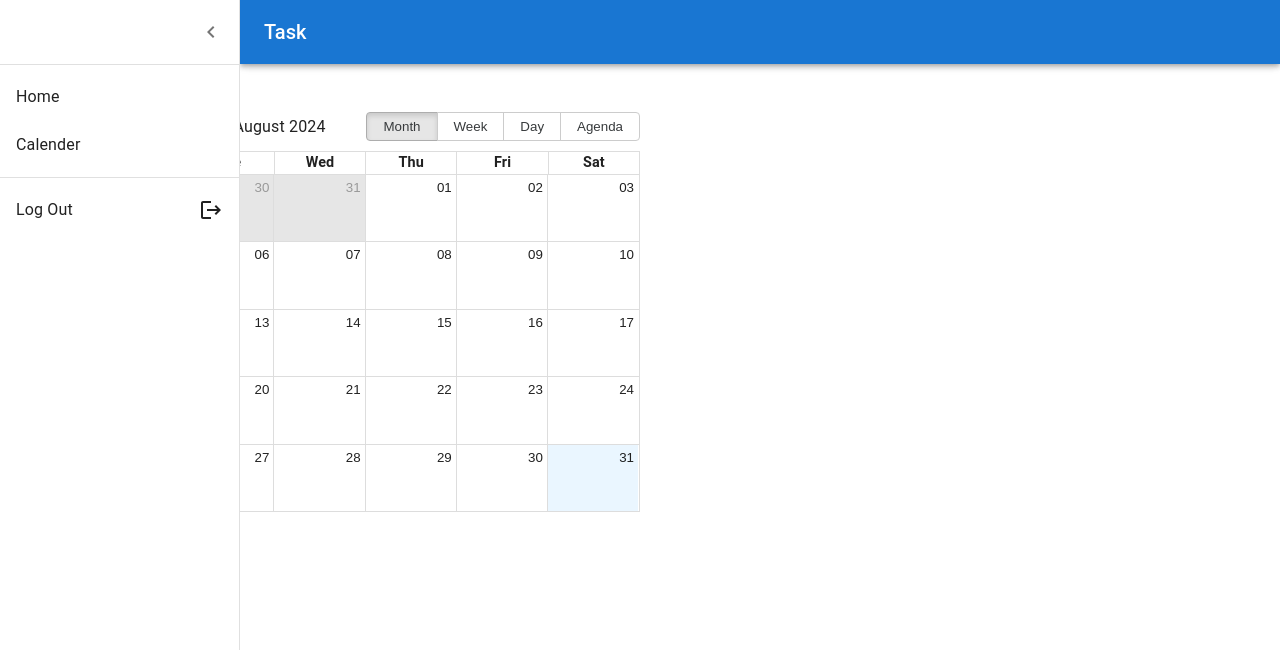
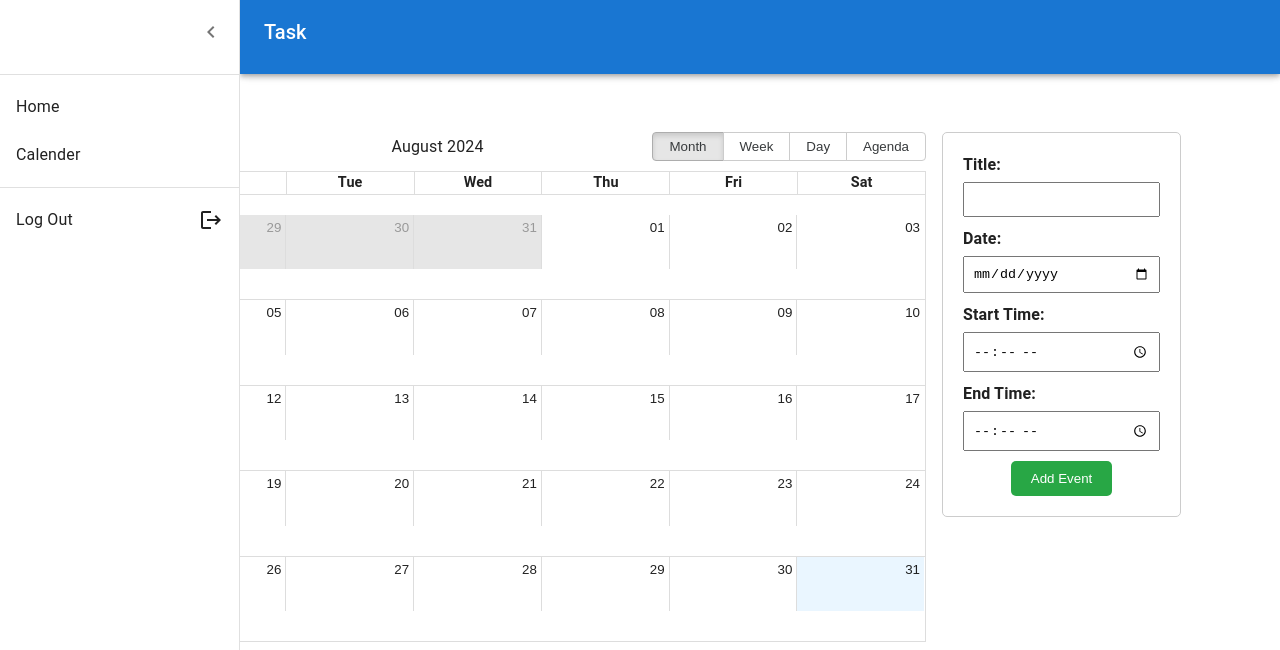
Before and after one commit to yadhu2309/frontend, a React (Create React App) app: page /calender in a window 1280 px wide. Shown: the top 650 px of the page. Built offline with nearby package versions, Linux system fonts and the light colour scheme; no server answers.

Commit message:
addevent field added

```diff
--- a/src/App.js
+++ b/src/App.js
@@ -1,7 +1,7 @@
 import './App.css';
 import {BrowserRouter as Router,Route,Routes} from 'react-router-dom'
 import Homepage from './pages/Homepage';
-import Calender from './pages/CalenderPage';
+import Calender from './pages/calenderpage/CalenderPage';
 import Login from './pages/Login';
 
 function App() {
--- a/src/index.js
+++ b/src/index.js
@@ -8,9 +8,9 @@ import  AppProvider  from './utils/AppContext';
 
 const root = ReactDOM.createRoot(document.getElementById('root'));
 root.render(
-  // <AppProvider>
+  <AppProvider>
     <App />
-  // </AppProvider>
+  </AppProvider>
   // </React.StrictMode>
   // <React.StrictMode>
 );
--- a/src/pages/CalenderPage.jsx
+++ /dev/null
@@ -1,47 +0,0 @@
-import React, { useEffect, useState } from "react";
-import SideNav from "../components/Dashboard";
-import { Calendar, momentLocalizer } from "react-big-calendar";
-import moment from "moment";
-import "react-big-calendar/lib/css/react-big-calendar.css";
-import axios from "axios";
-
-const localizer = momentLocalizer(moment);
-function Calender() {
-const[events, setEvents] = useState([])
-  // const startTime = new Date(2024, 7, 24, 10, 33, 30, 0);
-  // const events = [
-  //   {
-  //     title: "Morning Meeting",
-  //     // date: '30-08-2024',      // Date in DD-MM-YYYY format
-  //     start: startTime, // Start time in HH:MM format
-  //     end: moment(startTime).add(1, "hours").toDate(), // End time in HH:MM format.add
-  //   },
-  // ];
-  useEffect(() => {
-    axios
-      .get("http://127.0.0.1:8000/tasks/")
-      .then((response) => {
-        console.log("events1", response.data)
-        setEvents(response.data)
-
-
-      });
-
-  }, []);
-
-  return (
-    <div>
-      <SideNav />
-      {events&&console.log('events', events)}
-      <Calendar
-        localizer={localizer}
-        events={events}
-        startAccessor="start"
-        endAccessor="end"
-        style={{ height: "50vh", width: "50vw" }}
-      />
-    </div>
-  );
-}
-
-export default Calender;
--- a/src/pages/Login.jsx
+++ b/src/pages/Login.jsx
@@ -1,22 +1,34 @@
 // src/Login.js
 import axios from 'axios';
-import React, { useState } from 'react';
+import React, { useContext, useState } from 'react';
+import { useNavigate } from 'react-router-dom';
+import { AppContext } from '../utils/AppContext';
 
 const Login = () => {
+  const { authToken, setAuthToken, client } = useContext(AppContext)
   const [email, setEmail] = useState('');
   const [password, setPassword] = useState('');
+  const navigate = useNavigate();
 
   const handleSubmit = (event) => {
     event.preventDefault();
     // Here you can add authentication logic
-    axios.defaults.xsrfCookieName = 'csrftoken'
-    axios.defaults.xsrfHeaderName = 'X-CSRFToken'
-    axios.defaults.withCredentials = true
+    // axios.defaults.xsrfCookieName = 'csrftoken'
+    // axios.defaults.xsrfHeaderName = 'X-CSRFToken'
+    // axios.defaults.withCredentials = true
 
-   axios.post('http://127.0.0.1:8000/user/login/',{
+   client.post('/user/login/',{
     email: email,
     password: password,
-   }).then((response)=>console.log(response.data))
+   }).then((response)=>{
+    console.log(response.data)
+    if(response.status === 200){
+
+      localStorage.setItem('token', response.data.access)
+      setAuthToken(response.data.access)
+      navigate('/')
+    }
+  })
   };
 
   return (
--- /dev/null
+++ b/src/pages/calenderpage/AddEvent.css
@@ -0,0 +1,37 @@
+form {
+    /* max-width: 600px; */
+    margin: 0 auto;
+    padding: 20px;
+    border: 1px solid #ccc;
+    border-radius: 5px;
+  }
+
+  div {
+    margin-bottom: 10px;
+  }
+
+  label {
+    display: flex;
+    justify-content: start;
+    margin-bottom: 5px;
+    font-weight: bold;
+  }
+
+  input {
+    width: 100%;
+    padding: 8px;
+    box-sizing: border-box;
+  }
+
+  button {
+    padding: 10px 20px;
+    background-color: #28a745;
+    color: white;
+    border: none;
+    border-radius: 5px;
+    cursor: pointer;
+  }
+
+  button:hover {
+    background-color: #218838;
+  }
--- /dev/null
+++ b/src/pages/calenderpage/AddEvent.jsx
@@ -0,0 +1,64 @@
+import React, { useState } from 'react';
+import './AddEvent.css'
+
+function EventForm({ onSubmit }) {
+  const [title, setTitle] = useState('');
+  const [date, setDate] = useState('');
+  const [startTime, setStartTime] = useState('');
+  const [endTime, setEndTime] = useState('');
+
+  const handleSubmit = (e) => {
+    e.preventDefault();
+    const eventData = {
+      title,
+      date,
+      startTime,
+      endTime
+    };
+    onSubmit(eventData);
+  };
+
+  return (
+    <form onSubmit={handleSubmit}>
+      <div>
+        <label>Title:</label>
+        <input
+          type="text"
+          value={title}
+          onChange={(e) => setTitle(e.target.value)}
+          required
+        />
+      </div>
+      <div>
+        <label>Date:</label>
+        <input
+          type="date"
+          value={date}
+          onChange={(e) => setDate(e.target.value)}
+          required
+        />
+      </div>
+      <div>
+        <label>Start Time:</label>
+        <input
+          type="time"
+          value={startTime}
+          onChange={(e) => setStartTime(e.target.value)}
+          required
+        />
+      </div>
+      <div>
+        <label>End Time:</label>
+        <input
+          type="time"
+          value={endTime}
+          onChange={(e) => setEndTime(e.target.value)}
+          required
+        />
+      </div>
+      <button type="submit">Add Event</button>
+    </form>
+  );
+}
+
+export default EventForm;
--- /dev/null
+++ b/src/pages/calenderpage/CalenderPage.jsx
@@ -0,0 +1,58 @@
+import React, { useContext, useEffect, useState } from "react";
+import SideNav from "../../components/Dashboard";
+import { Calendar, momentLocalizer } from "react-big-calendar";
+import moment from "moment";
+import "react-big-calendar/lib/css/react-big-calendar.css";
+import axios from "axios";
+import { AppContext } from "../../utils/AppContext";
+import EventForm from "./AddEvent";
+import Grid from '@mui/material/Grid2';
+import { Padding } from "@mui/icons-material";
+
+
+
+const localizer = momentLocalizer(moment);
+function Calender() {
+  const { client, authToken } = useContext(AppContext);
+  const [events, setEvents] = useState([]);
+  useEffect(() => {
+    client
+      .get("/tasks/", {
+        headers: {
+          Authorization: `Bearer ${authToken}`, // Add the token to the Authorization header
+        },
+      })
+      .then((response) => {
+        console.log("events1", response.data);
+        setEvents(response.data);
+      });
+  }, []);
+
+  return (
+    <div>
+      <SideNav />
+      <Grid container spacing={2} style={{padding: '0px 0px 0px 30px'}}>
+        <Grid item xs={8}>
+        <Calendar
+          localizer={localizer}
+          events={events}
+          startAccessor={(event) => {
+            return new Date(event.start);
+          }}
+          endAccessor={(event) => {
+            return new Date(event.end);
+          }}
+          style={{ height: "65vh", width: "70vw" }}
+        />
+        </Grid>
+        <Grid item xs={4}>
+        <EventForm />
+        </Grid>
+        </Grid>
+
+
+    </div>
+  );
+}
+
+export default Calender;
--- a/src/utils/AppContext.jsx
+++ b/src/utils/AppContext.jsx
@@ -1,33 +1,41 @@
 import axios from "axios";
-import { createContext } from "react";
+import { createContext, useState } from "react";
 
-export const AppContext = createContext()
+export const AppContext = createContext();
 
-function AppProvider({ children }){
+function AppProvider({ children }) {
+  axios.defaults.xsrfCookieName = "csrftoken";
+  axios.defaults.xsrfHeaderName = "X-CSRFToken";
+  axios.defaults.withCredentials = true;
 
-    axios.defaults.xsrfCookieName = 'csrftoken'
-    axios.defaults.xsrfHeaderName = 'X-CSRFToken'
-    axios.defaults.withCredentials = true
+  const client = axios.create({
+    baseURL: "http://127.0.0.1:8000",
+  });
+  let [authToken, setAuthToken] = useState(() =>
+    localStorage.getItem("token") ? localStorage.getItem("token") : null
+  );
 
-    const client = axios.create({
-        baseURL: "http://127.0.0.1:8000"
-    })
+  const logout = () => {
+    client
+      .post("/logout", {
+        withCredentials: true,
+      })
+      .then((response) => {
+        console.log(response);
+      });
+  };
 
-    const logout = () => {
-        client.post('/logout',{
-            withCredentials: true
-        }).then((response)=>{
-            console.log(response)
-        })
-    }
-
-    return(
-        <AppContext.Provider value={{
-            client,
-            logout
-        }}>
-            { children }
-        </AppContext.Provider>
-    )
+  return (
+    <AppContext.Provider
+      value={{
+        client,
+        logout,
+        authToken,
+        setAuthToken
+      }}
+    >
+      {children}
+    </AppContext.Provider>
+  );
 }
-export default AppProvider
+export default AppProvider;
```
